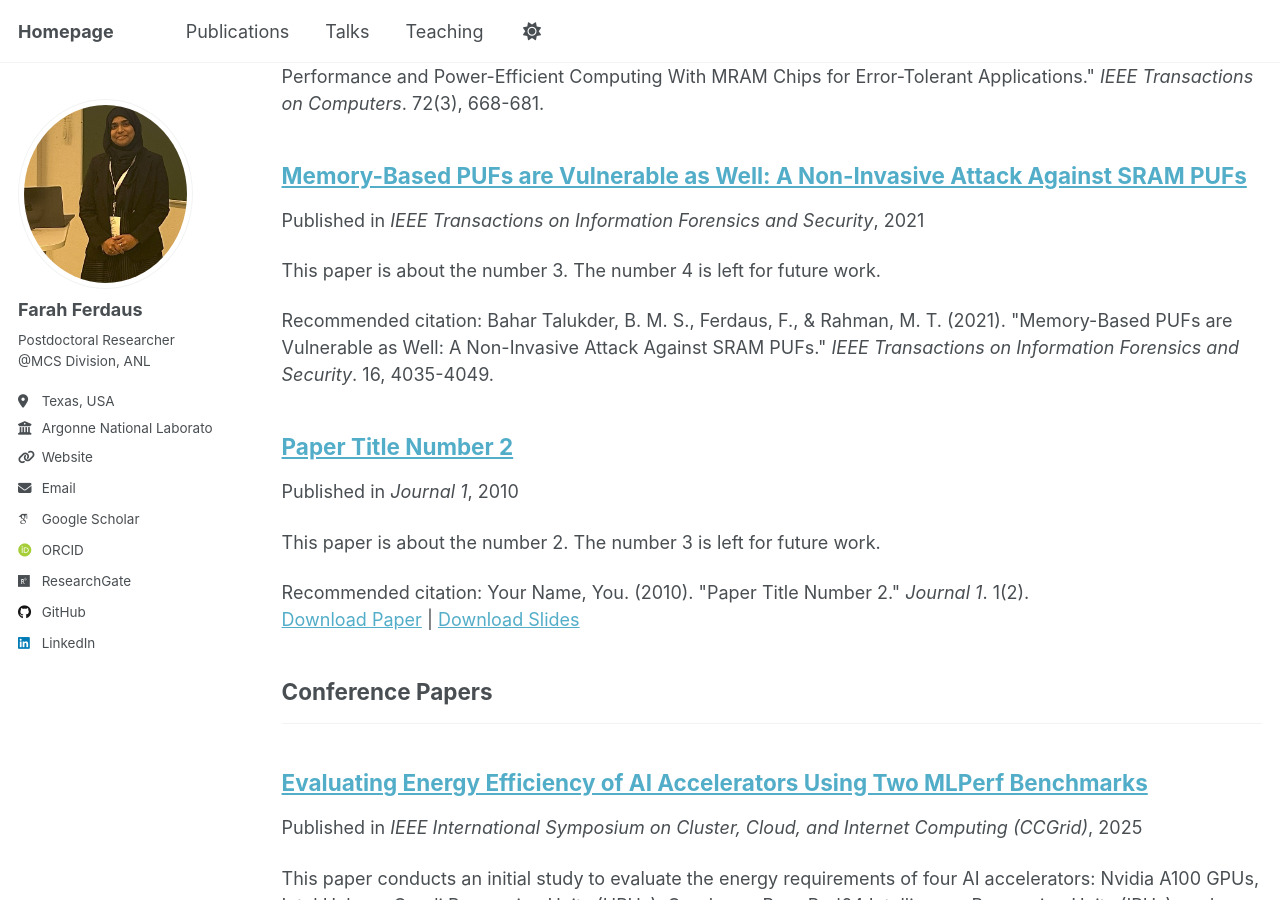
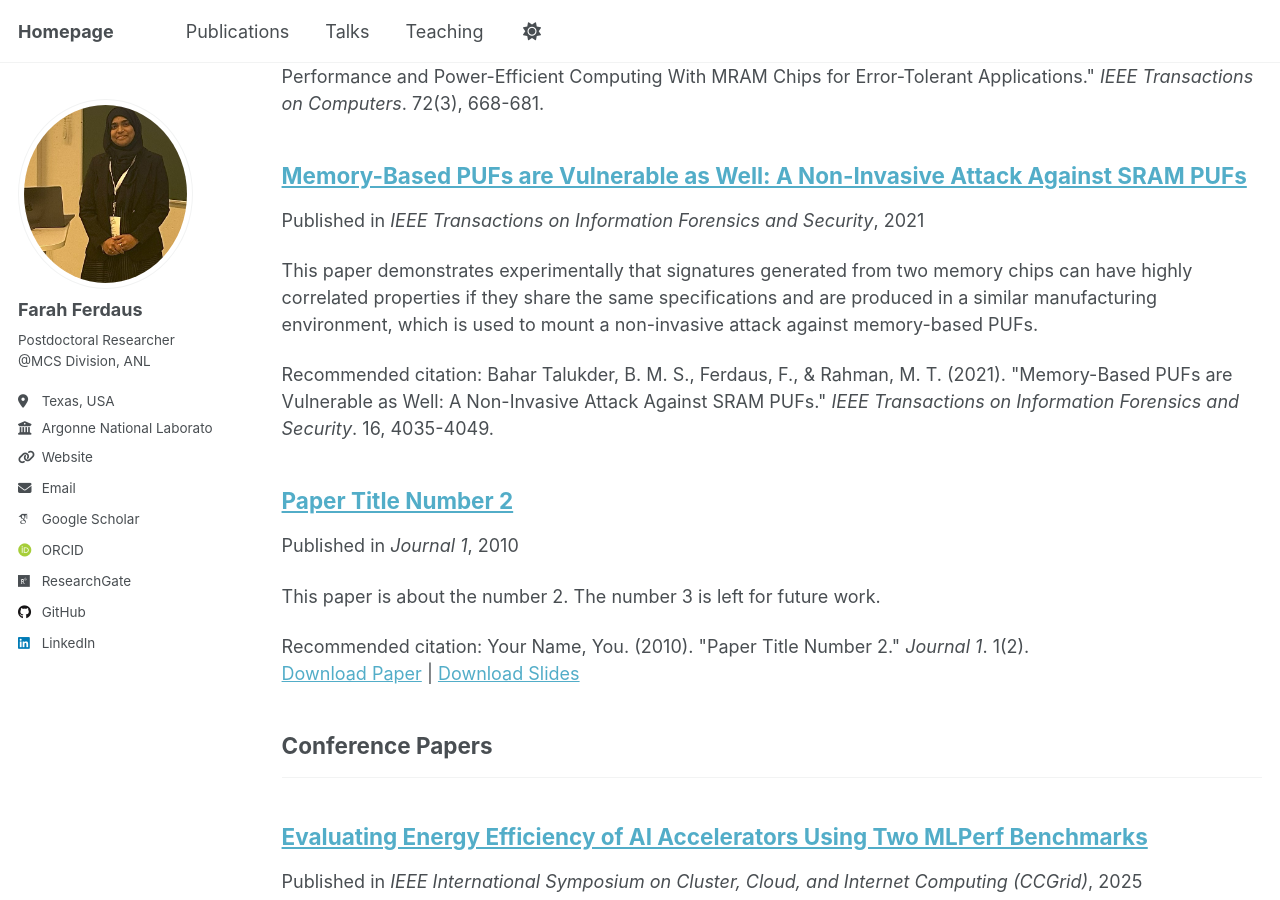
Before and after one commit to fferdaus/fferdaus.github.io, a Jekyll site: the page built from _pages/publications.html, in a window 1280 px wide and 900 px high, scrolled down 1174 px. Built offline with Jekyll 4.4.1, drawn with Linux system fonts in a browser that asks for light colours; some web fonts are replaced.

Commit message:
Update 2021-07-30-SRAMPUF.md

```diff
--- a/_publications/2021-07-30-SRAMPUF.md
+++ b/_publications/2021-07-30-SRAMPUF.md
@@ -3,7 +3,7 @@ title: "Memory-Based PUFs are Vulnerable as Well: A Non-Invasive Attack Against
 collection: publications
 category: manuscripts
 permalink: /publication/2021-07-30-SRAMPUF
-excerpt: 'This paper is about the number 3. The number 4 is left for future work.'
+excerpt: 'This paper demonstrates experimentally that signatures generated from two memory chips can have highly correlated properties if they share the same specifications and are produced in a similar manufacturing environment, which is used to mount a non-invasive attack against memory-based PUFs.'
 date: 2021-07-30
 venue: ' IEEE Transactions on Information Forensics and Security'
 #slidesurl: 'http://academicpages.github.io/files/slides3.pdf'
```
